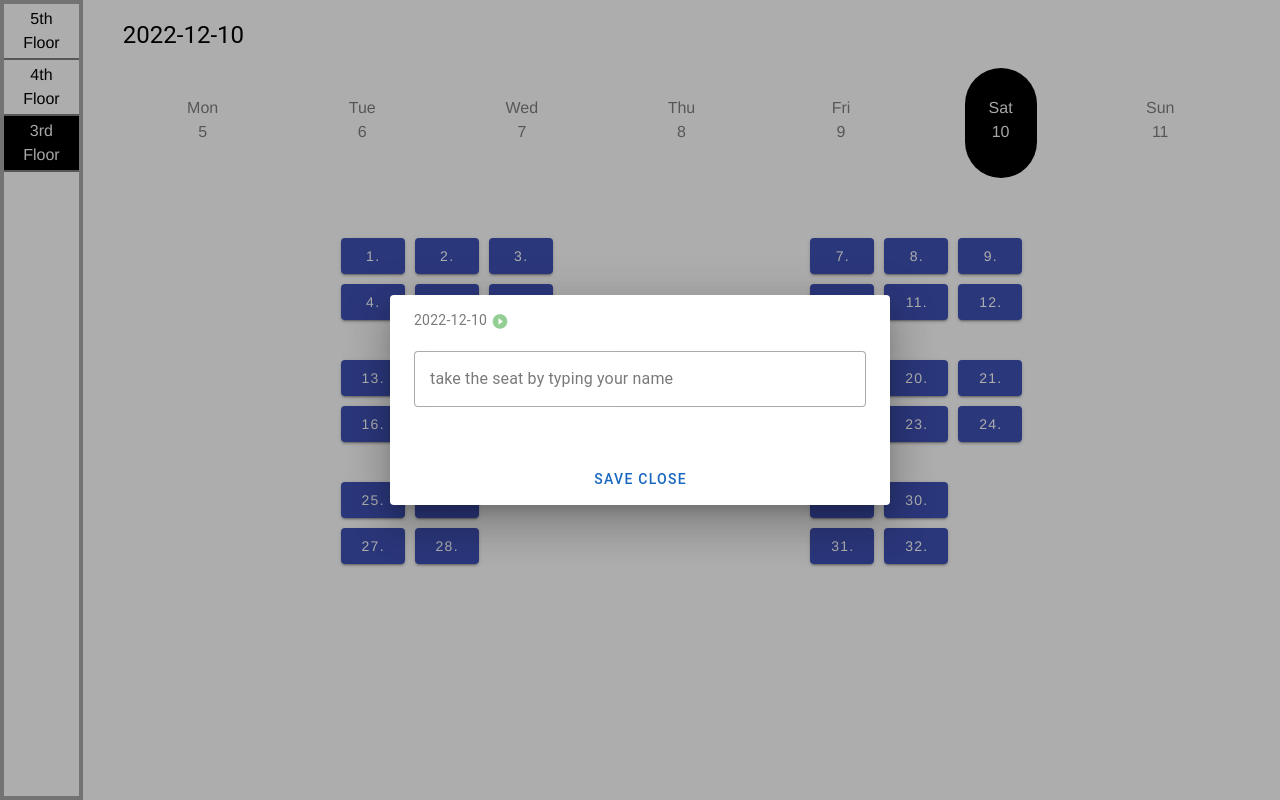
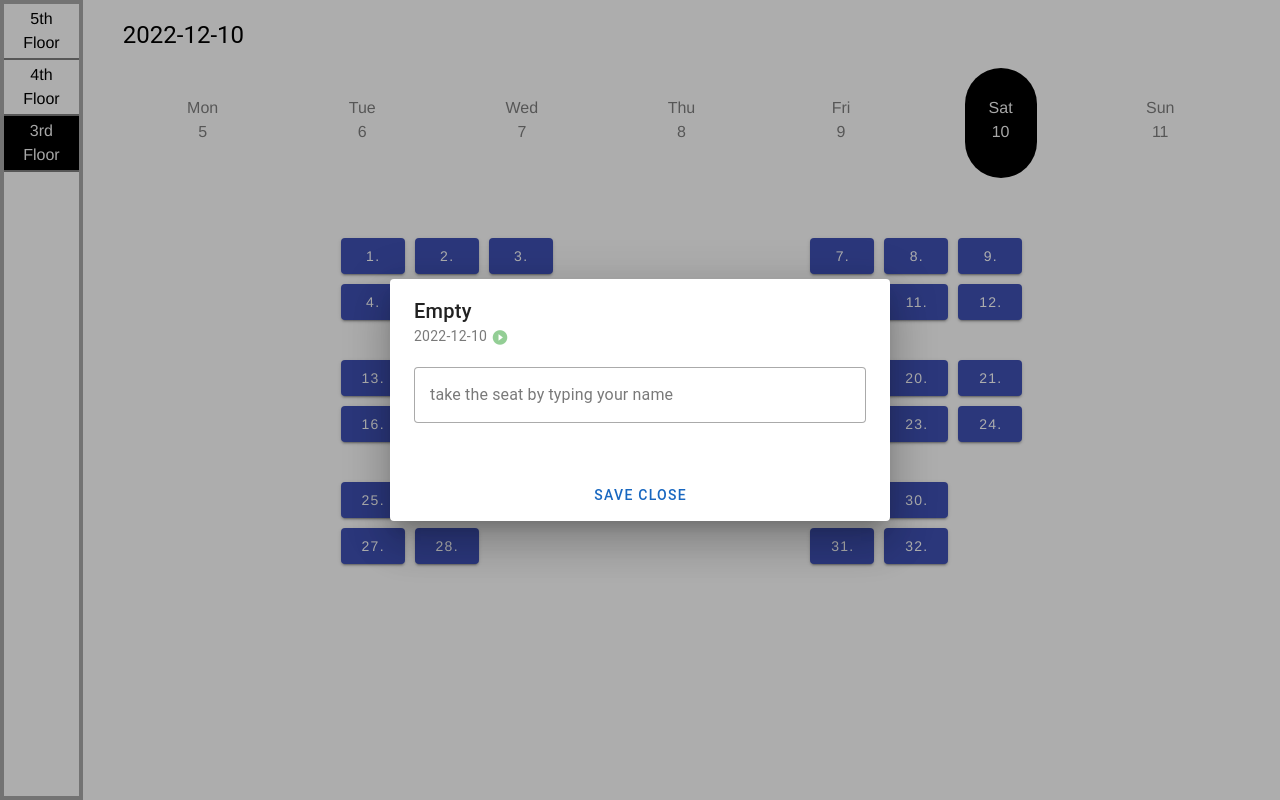
Before and after one commit to JooYoo/notMyDesk, a Vue app: page / in a window 1280 px wide. Both pictures are taken after a click on the button "1.". Built offline with nearby package versions, Linux system fonts and the light colour scheme.

Commit message:
style: desk-modal-title

```diff
--- a/src/components/Desk.vue
+++ b/src/components/Desk.vue
@@ -13,7 +13,7 @@
 
       <v-card>
         <v-card-item>
-          <v-card-title>{{occupiedBy}}</v-card-title>
+          <v-card-title>{{deskModalTitle(seat, occupiedBy)}}</v-card-title>
           <v-card-subtitle>
             <span class="mr-1">{{seat.fullDate}}</span>
             <v-icon
@@ -60,9 +60,20 @@ export default {
     };
   },
   computed: {
-    // if seat-occupied is null => Empty
-    // if seat-occupied is 'Tom' => ocuppiedBy = 'Tom'
-
+    // display desk-modal-title
+    deskModalTitle() {
+      return (seat, vModelText) => {
+        let displayText = "";
+        if (vModelText) {
+          displayText = vModelText;
+        } else if (seat.occupiedBy) {
+          displayText = seat.occupiedBy;
+        } else {
+          displayText = "Empty";
+        }
+        return displayText;
+      };
+    },
     // change icon based on
     deskModalIcon() {
       return (occupiedBy) => {
```
